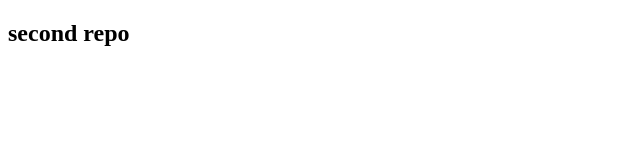
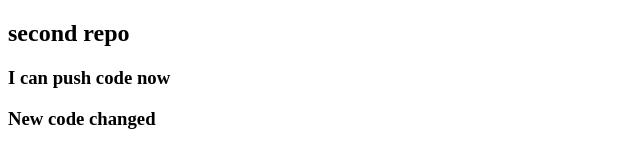
Before and after one commit to abdullahmiraz/my-second-repo, a plain HTML site: page index.html in a window 1280 px wide. Shown: the whole page, without its empty margins (0-640 px from the left). Drawn offline with Linux system fonts and the light colour scheme.

Commit message:
second commint

```diff
--- a/index.html
+++ b/index.html
@@ -8,5 +8,7 @@
 </head>
 <body>
     <h2>second repo</h2>
+    <h3>I can push code now</h3>
+    <h3>New code changed</h3>
 </body>
 </html>
```
